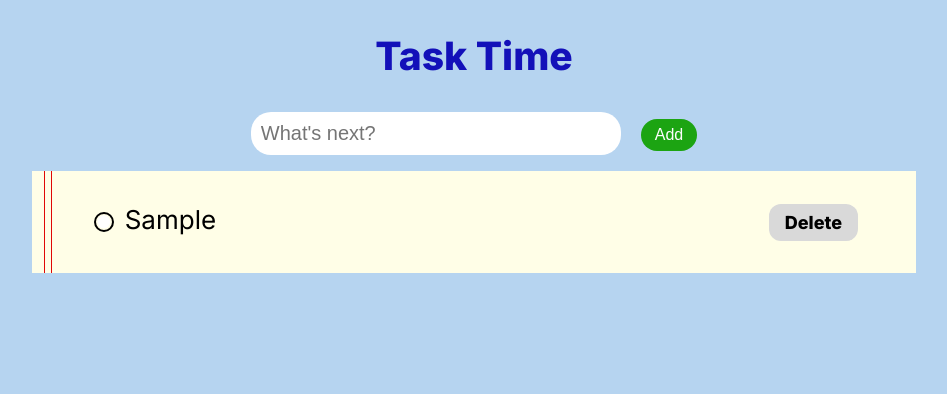
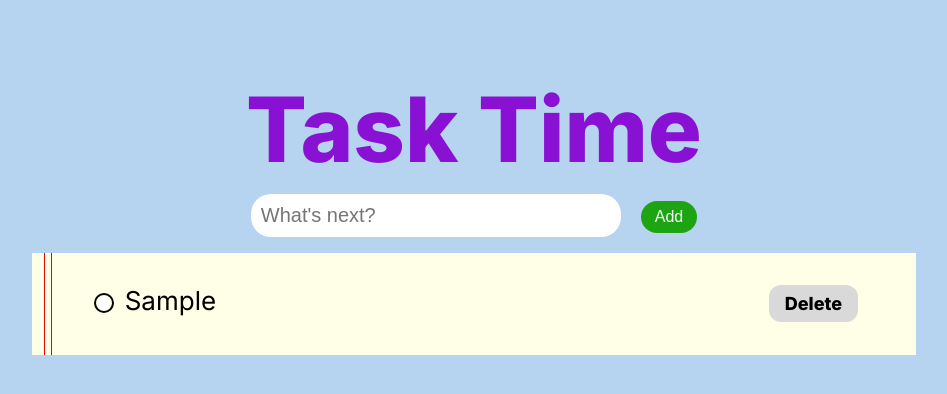
Before and after one commit to EdwinNgui/To-Do-Application, a React (Create React App) app in the folder redux-todo/: page / in a window 1280 px wide. Both pictures are taken after typing "Sample" into the empty fields and a click on the button "Add". Shown: the top 394 px of the page, without its empty margins (166-1113 px from the left). Built offline with nearby package versions, Linux system fonts and the light colour scheme.

Commit message:
Turned into components

```diff
--- a/redux-todo/src/App.css
+++ b/redux-todo/src/App.css
@@ -11,9 +11,12 @@ body, html {
 }
 
 #title{
-  color: rgb(19, 16, 185);
+  /* color: #1310b9; */
+  color: #8911d3;
   font-family: 'Inter', sans-serif;
   font-weight: 800;
+  font-size: 90px;
+  margin-bottom: 10px;
 }
 
 .App-header {
--- a/redux-todo/src/App.tsx
+++ b/redux-todo/src/App.tsx
@@ -1,30 +1,27 @@
 import "./App.css";
-import React, { useRef, FormEvent } from "react";
+import React, { useEffect } from "react";
 
 // Custom hooks for redux thunk made by Rahat (see './hooks/thunk')
 import { useAppSelector, useAppDispatch } from "./hooks/thunk";
 import { AddTodoAction, RemoveTodoAction, ToggleTodoAction } from "./actions/TodoActions";
 import { RootState, Todo } from "./types"; // Replace with your RootState and Todo types
 
+//Imports components for display
+import TitleHeader from "./components/TitleHeader";
+import TodoList from "./components/TodoList";
+import TodoForm from "./components/TodoForm";
+
 function App() {
+  useEffect(() => {
+    document.title = 'Task Time';
+  }, []);
+
   //Tip: Implement useRef hook rather than useState
   // => because useState manages local state (also managed in redux) and can cause re-renders
   // => where as useRef does not re-render when values change
-  const todoTaskRef = useRef<HTMLInputElement>(null);
   const dispatch = useAppDispatch();
   const Todo = useAppSelector((state: RootState) => state.Todo);
   const { todos } = Todo;
-
-  //Tip: To understand changes in handle function pls read useRef docs
-  // => useRef handles background variables without triggering a re-render
-  const handleSubmit = (e: FormEvent<HTMLFormElement>) => {
-    e.preventDefault();
-    const task = todoTaskRef.current?.value;
-    if (task?.trim()) {
-      dispatch(AddTodoAction(task));
-      todoTaskRef.current!.value = "";
-    }
-  };
 
   //Calls the remove function given the t value
   const removeHandler = (t: Todo) => {
@@ -37,57 +34,22 @@ function App() {
     console.log('Todo being updated:', todo);
   };
 
+  //Handles the adding of tasks
+  const addTodoHandler = (task: string) => {
+    dispatch(AddTodoAction(task));
+  };
+
   return (
     <div className="App">
       <header className="App-header">
-        <h2 id="title">Task Time</h2>
-
-        <form onSubmit={handleSubmit}>
-          <input
-            placeholder="What's next?"
-            ref={todoTaskRef}
-            id="task-input"
+        <TitleHeader />
+        <TodoForm addTodo={addTodoHandler} />
+        {todos.length > 0 && (
+          <TodoList
+            todos={todos}
+            handleCheckboxChange={handleCheckboxChange}
+            removeHandler={removeHandler}
           />
-          <button
-            type="submit"
-            id="add-btn"
-          >
-            Add
-          </button>
-        </form>
-
-        {/* Next line ensures no rendering for empty array of Todo */}
-        {todos.length > 0 && (
-          <div className="notepad">
-            <ul className="allTodos">
-              {/* task mapping */}
-              {todos.map((todo) => (
-                <li key={todo.id} className="singleTodo">
-                  {/* Handles checkbox */}
-                  <input
-                    type="checkbox"
-                    id={`todo-${todo.id}`}
-                    className="todo-checkbox"
-                    checked={todo.completed}
-                    onChange={() => handleCheckboxChange(todo)}
-                  />
-
-                  {/* Handles text and completion status */}
-                  <span className={todo.completed ? 'todoText completed' : 'todoText'}>
-                    {todo.task}
-                  </span>
-
-                  {/* Handles deletion button */}
-                  <button
-                    id="del-btn"
-                    onClick={() => removeHandler(todo)}
-                  >
-                    Delete
-                  </button>
-                </li>
-              ))}
-            </ul>
-          </div>
         )}
       </header>
     </div>
--- /dev/null
+++ b/redux-todo/src/components/TitleHeader.tsx
@@ -0,0 +1,7 @@
+import React from "react";
+
+const Title = () => {
+  return <h2 id="title">Task Time</h2>;
+};
+
+export default Title;
--- /dev/null
+++ b/redux-todo/src/components/TodoForm.tsx
@@ -0,0 +1,32 @@
+import React, { useRef, FormEvent } from "react";
+
+interface TodoFormProps {
+  addTodo: (task: string) => void;
+}
+
+const TodoForm: React.FC<TodoFormProps> = ({ addTodo }) => {
+  const todoTaskRef = useRef<HTMLInputElement>(null);
+
+  //Tip: To understand changes in handle function pls read useRef docs
+  // => useRef handles background variables without triggering a re-render
+  //Handles the submission of input
+  const handleSubmit = (e: FormEvent<HTMLFormElement>) => {
+    e.preventDefault();
+    const task = todoTaskRef.current?.value;
+    if (task?.trim()) {
+      addTodo(task);
+      todoTaskRef.current!.value = "";
+    }
+  };
+
+  return (
+    <form onSubmit={handleSubmit}>
+      <input placeholder="What's next?" ref={todoTaskRef} id="task-input" />
+      <button type="submit" id="add-btn">
+        Add
+      </button>
+    </form>
+  );
+};
+
+export default TodoForm;
--- /dev/null
+++ b/redux-todo/src/components/TodoList.tsx
@@ -0,0 +1,38 @@
+import React from "react";
+import { Todo } from "../types";
+
+//For TS, defines the properties being moved between app.js and this component
+interface TodoListProps {
+  todos: Todo[];
+  handleCheckboxChange: (todo: Todo) => void;
+  removeHandler: (todo: Todo) => void;
+}
+
+//Contains the bulk of the notepad/todo display
+const TodoList: React.FC<TodoListProps> = ({ todos, handleCheckboxChange, removeHandler }) => {
+  return (
+    <div className="notepad">
+      <ul className="allTodos">
+        {todos.map((todo) => (
+          <li key={todo.id} className="singleTodo">
+            <input
+              type="checkbox"
+              id={`todo-${todo.id}`}
+              className="todo-checkbox"
+              checked={todo.completed}
+              onChange={() => handleCheckboxChange(todo)}
+            />
+            <span className={todo.completed ? "todoText completed" : "todoText"}>
+              {todo.task}
+            </span>
+            <button id="del-btn" onClick={() => removeHandler(todo)}>
+              Delete
+            </button>
+          </li>
+        ))}
+      </ul>
+    </div>
+  );
+};
+
+export default TodoList;
```
